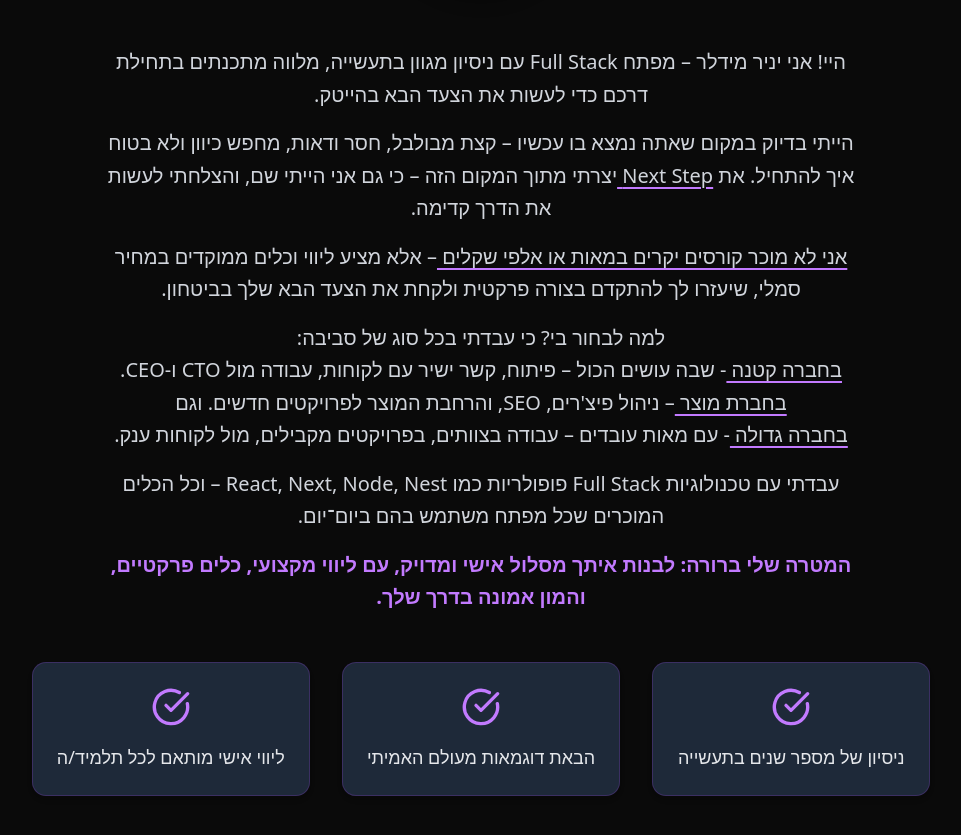
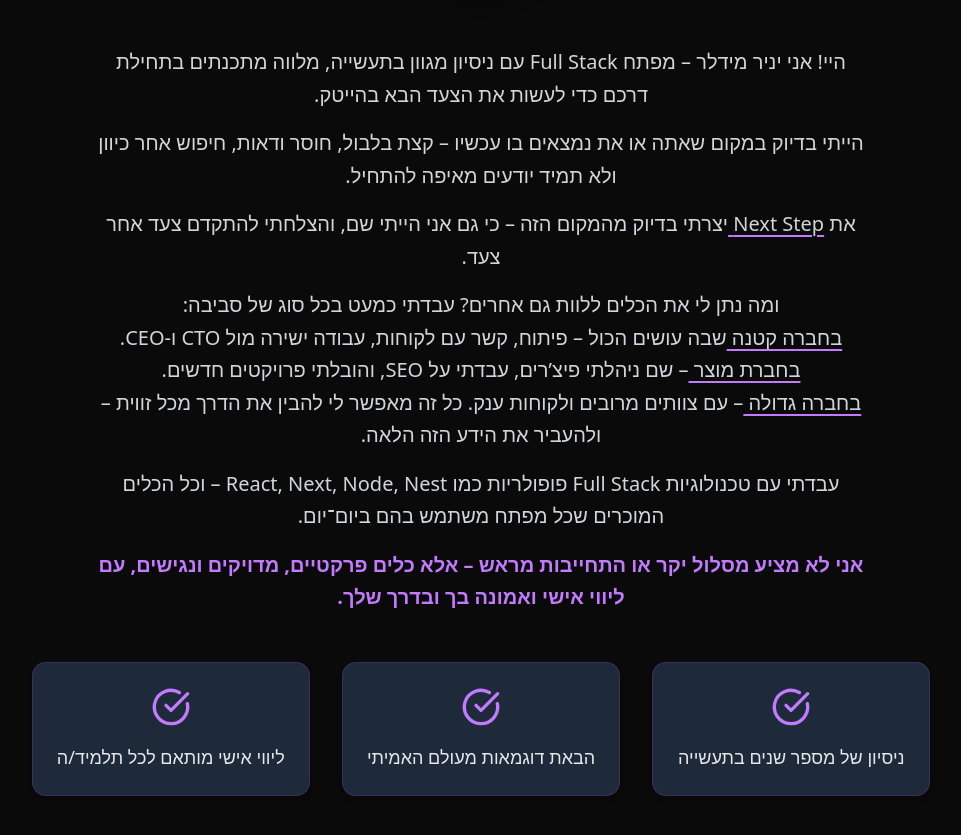
Before and after one commit to YanirMidler24/NextStep, a Next.js app: page / in a window 1280 px wide. Shown: the part 1202-2037 px from the top of the page, without its empty margins (159-1120 px from the left). Built offline with nearby package versions, Linux system fonts and the light colour scheme.

Commit message:
improve about me

```diff
--- a/src/components/About/AboutDescription.tsx
+++ b/src/components/About/AboutDescription.tsx
@@ -42,7 +42,7 @@ export function AboutDescription() {
     return text.split(pattern).map((part, i) =>
       highlightPhrases.includes(part.trim()) ? (
         <React.Fragment key={i}>
-          {part.trim() === "Next Step" || part.trim() === 'אני לא מוכר קורסים יקרים במאות או אלפי שקלים' ? '' : <br />}
+          {part.trim() === "Next Step" ? '' : <br />}
           <span className="underline underline-offset-4 decoration-purple-400 decoration-2">
             {part + " "}
           </span>
--- a/src/constans/index.ts
+++ b/src/constans/index.ts
@@ -2,12 +2,13 @@ export const ABOUT_CONTENT = {
   title: "מי אני?",
   description: [
     "היי! אני יניר מידלר – מפתח Full Stack עם ניסיון מגוון בתעשייה, מלווה מתכנתים בתחילת דרכם כדי לעשות את הצעד הבא בהייטק.\n\n",
-    "הייתי בדיוק במקום שאתה נמצא בו עכשיו – קצת מבולבל, חסר ודאות, מחפש כיוון ולא בטוח איך להתחיל. את Next Step יצרתי מתוך המקום הזה – כי גם אני הייתי שם, והצלחתי לעשות את הדרך קדימה.\n\n",
-    "אני לא מוכר קורסים יקרים במאות או אלפי שקלים – אלא מציע ליווי וכלים ממוקדים במחיר סמלי, שיעזרו לך להתקדם בצורה פרקטית ולקחת את הצעד הבא שלך בביטחון.\n\n",
-    "למה לבחור בי? כי עבדתי בכל סוג של סביבה: בחברה קטנה - שבה עושים הכול – פיתוח, קשר ישיר עם לקוחות, עבודה מול CTO ו-CEO. בחברת מוצר – ניהול פיצ'רים, SEO, והרחבת המוצר לפרויקטים חדשים. וגם בחברה גדולה - עם מאות עובדים – עבודה בצוותים, בפרויקטים מקבילים, מול לקוחות ענק.\n\n",
+    "הייתי בדיוק במקום שאתה או את נמצאים בו עכשיו – קצת בלבול, חוסר ודאות, חיפוש אחר כיוון ולא תמיד יודעים מאיפה להתחיל.",
+    "את Next Step יצרתי בדיוק מהמקום הזה – כי גם אני הייתי שם, והצלחתי להתקדם צעד אחר צעד.",
+    "ומה נתן לי את הכלים ללוות גם אחרים? עבדתי כמעט בכל סוג של סביבה: בחברה קטנה שבה עושים הכול – פיתוח, קשר עם לקוחות, עבודה ישירה מול CTO ו-CEO. בחברת מוצר – שם ניהלתי פיצ’רים, עבדתי על SEO, והובלתי פרויקטים חדשים. בחברה גדולה – עם צוותים מרובים ולקוחות ענק. כל זה מאפשר לי להבין את הדרך מכל זווית – ולהעביר את הידע הזה הלאה.",
     "עבדתי עם טכנולוגיות Full Stack פופולריות כמו React, Next, Node, Nest – וכל הכלים המוכרים שכל מפתח משתמש בהם ביום־יום.\n\n",
-    "המטרה שלי ברורה: לבנות איתך מסלול אישי ומדויק, עם ליווי מקצועי, כלים פרקטיים, והמון אמונה בדרך שלך.",
+    "אני לא מציע מסלול יקר או התחייבות מראש – אלא כלים פרקטיים, מדויקים ונגישים, עם ליווי אישי ואמונה בך ובדרך שלך.",
   ],
+
   keyPoints: [
     "ניסיון של מספר שנים בתעשייה",
     "הבאת דוגמאות מעולם האמיתי",
@@ -18,10 +19,9 @@ export const ABOUT_CONTENT = {
     "בחברת מוצר",
     "בחברה גדולה",
     "Next Step",
-    "אני לא מוכר קורסים יקרים במאות או אלפי שקלים",
   ],
   specialLine:
-    "המטרה שלי ברורה: לבנות איתך מסלול אישי ומדויק, עם ליווי מקצועי, כלים פרקטיים, והמון אמונה בדרך שלך.",
+    "אני לא מציע מסלול יקר או התחייבות מראש – אלא כלים פרקטיים, מדויקים ונגישים, עם ליווי אישי ואמונה בך ובדרך שלך.",
   specialties: {
     title: "התמחויות",
     categories: [
```
